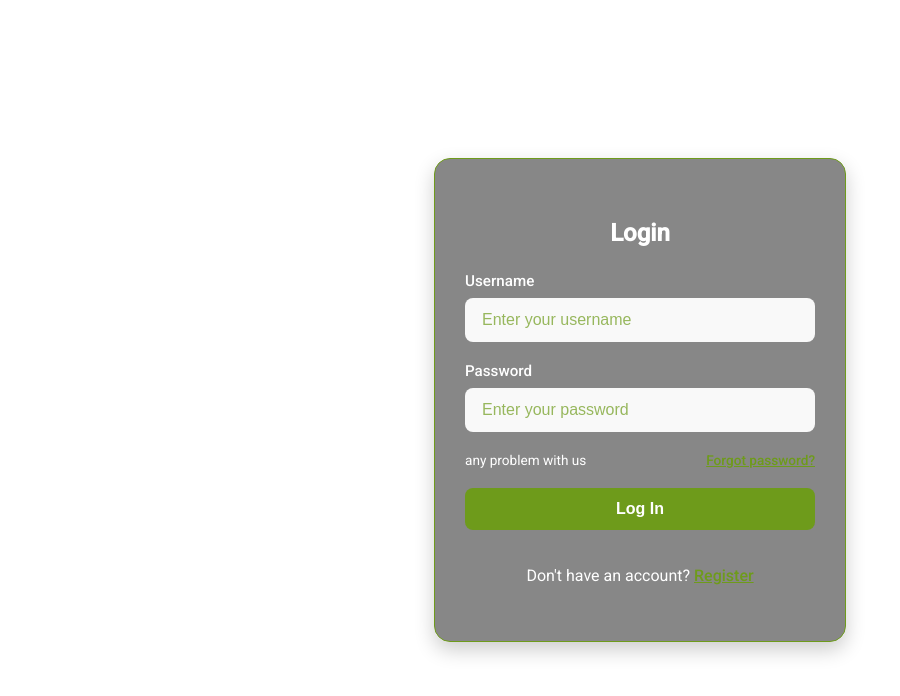
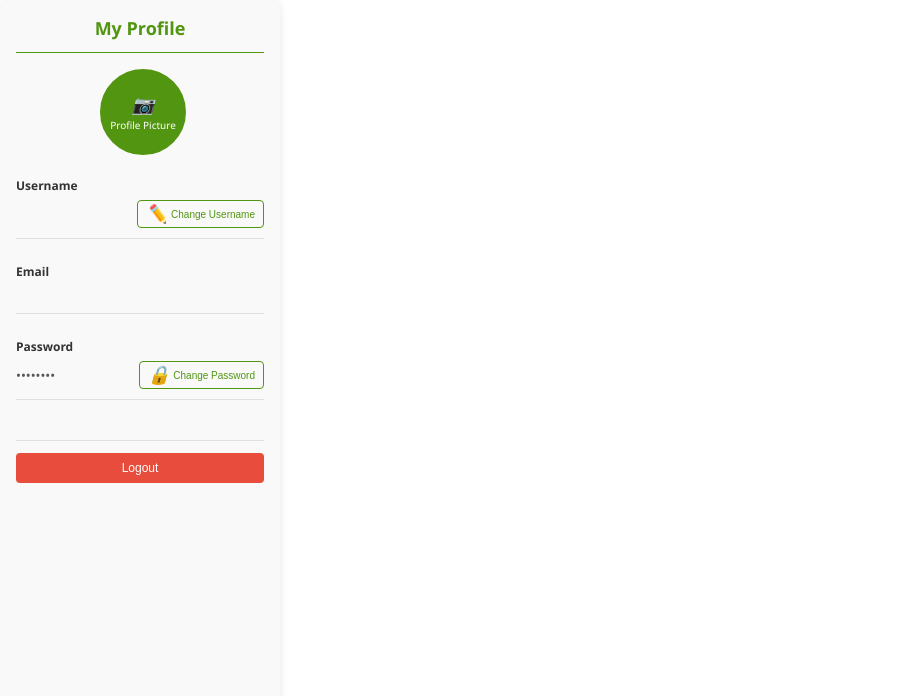
Before and after one commit to hamsacumar/ballerina, an Angular app in the folder froentend/: page /profile in a window 1280 px wide. Before the commit this address led to /. Shown: the top 696 px of the page, without its empty margins (0-900 px from the left). Built offline with nearby package versions, Linux system fonts and the light colour scheme; no server answers.

Commit message:
Update profile container

```diff
--- a/froentend/src/app/home/home.component.css
+++ b/froentend/src/app/home/home.component.css
@@ -124,7 +124,7 @@
   position: fixed;
   bottom: 120px;
   right: 100px;
-  z-index: 1000;
+  z-index: 999;
 }
 
 .add-category-container button {
--- a/froentend/src/app/profile/profile.component.css
+++ b/froentend/src/app/profile/profile.component.css
@@ -1,42 +1,45 @@
 .profile-container {
   background: #f9f9f9;
-  border-radius: 12px;
-  box-shadow: 0 4px 12px rgba(0, 0, 0, 0.1);
-  padding: 24px;
-  max-width: 400px;
-  width: 100%;
-  min-height: 200px;
-  height: auto;
-  overflow-y: visible;
-  font-family: "Segoe UI", Tahoma, Geneva, Verdana, sans-serif;
+  border-radius: 8px;
+  box-shadow: 0 2px 8px rgba(0, 0, 0, 0.1);
+  padding: 16px;
+  max-width: 280px;
+  width: 280px;
+  min-height: 150px;
+  height: 100%;
+  overflow: visible;
+  font-family: 'Segoe UI', Tahoma, Geneva, Verdana, sans-serif;
+  margin: 0;
+  overflow-y: auto;
+  box-sizing: border-box;
 }
 
 .profile-header {
   text-align: center;
-  margin-bottom: 24px;
-  border-bottom: 2px solid #529511;
-  padding-bottom: 16px;
+  margin-bottom: 16px;
+  border-bottom: 1px solid #529511;
+  padding-bottom: 12px;
 }
 
 .profile-header h2 {
   color: #529511;
   margin: 0;
-  font-size: 24px;
+  font-size: 18px;
   font-weight: 600;
 }
 
 /* Profile Image Section */
 .profile-image-section {
   text-align: center;
-  margin-bottom: 32px;
+  margin-bottom: 20px;
 }
 
 .image-container {
   position: relative;
   display: inline-block;
-  margin-bottom: 12px;
-  width: 120px;
-  height: 120px;
+  margin-bottom: 8px;
+  width: 80px;
+  height: 80px;
 }
 
 .profile-image {
@@ -44,16 +47,16 @@
   height: 100%;
   border-radius: 50%;
   object-fit: cover;
-  border: 4px solid #529511;
+  border: 3px solid #529511;
   display: block;
 }
 
 .image-overlay {
   position: absolute;
-  top: 4px;
-  left: 4px;
-  right: 4px;
-  bottom: 4px;
+  top: 3px;
+  left: 3px;
+  right: 3px;
+  bottom: 3px;
   background: rgba(82, 149, 17, 0.8);
   border-radius: 50%;
   display: flex;
@@ -64,14 +67,14 @@
   cursor: pointer;
   transition: opacity 0.3s ease;
   color: white;
-  font-size: 12px;
+  font-size: 10px;
   font-weight: 500;
   box-sizing: border-box;
 }
 
 .profile-image-placeholder {
-  width: 120px;
-  height: 120px;
+  width: 80px;
+  height: 80px;
   border-radius: 50%;
   background: #529511;
   display: flex;
@@ -79,8 +82,8 @@
   align-items: center;
   justify-content: center;
   color: white;
-  font-size: 12px;
-  border: 4px solid #529511;
+  font-size: 10px;
+  border: 3px solid #529511;
 }
 
 .image-container:hover .image-overlay {
@@ -88,41 +91,41 @@
 }
 
 .camera-icon {
-  font-size: 24px;
-  margin-bottom: 4px;
+  font-size: 18px;
+  margin-bottom: 2px;
 }
 
 .edit-icon {
-  font-size: 24px;
+  font-size: 18px;
   margin: 0;
   padding: 0;
   line-height: 1;
 }
 
 .image-overlay span {
-  margin: 6px 0 0 0;
+  margin: 4px 0 0 0;
   padding: 0;
   display: block;
   line-height: 1;
-  font-size: 12px;
+  font-size: 10px;
 }
 
 /* User Info Section */
 .user-info-section {
-  gap: 20px;
+  gap: 12px;
   display: flex;
   flex-direction: column;
 }
 
 .info-item {
-  margin-bottom: 20px;
+  margin-bottom: 12px;
   border-bottom: 1px solid #e0e0e0;
-  padding-bottom: 16px;
-  min-height: 60px;
+  padding-bottom: 10px;
+  min-height: 40px;
 }
 
 .info-item:last-child {
-  border-bottom: none;
+  padding-bottom: 0;
   margin-bottom: 0;
 }
 
@@ -130,8 +133,8 @@
   display: block;
   font-weight: 600;
   color: #333;
-  margin-bottom: 8px;
-  font-size: 14px;
+  margin-bottom: 6px;
+  font-size: 12px;
 }
 
 .info-content {
@@ -142,23 +145,23 @@
   display: flex;
   align-items: center;
   justify-content: space-between;
-  gap: 12px;
+  gap: 8px;
 }
 
 .info-value {
   color: #555;
-  font-size: 16px;
+  font-size: 13px;
   flex: 1;
-  min-height: 20px;
+  min-height: 16px;
 }
 
 .email-verified {
   color: #529511;
-  font-size: 12px;
+  font-size: 10px;
   font-weight: 500;
   background: rgba(82, 149, 17, 0.1);
-  padding: 2px 8px;
-  border-radius: 12px;
+  padding: 2px 6px;
+  border-radius: 8px;
 }
 
 /* Edit Buttons */
@@ -166,15 +169,15 @@
   background: transparent;
   border: 1px solid #529511;
   color: #529511;
-  padding: 6px 12px;
-  border-radius: 6px;
+  padding: 4px 8px;
+  border-radius: 4px;
   cursor: pointer;
-  font-size: 12px;
+  font-size: 10px;
   font-weight: 500;
   transition: all 0.3s ease;
   display: flex;
   align-items: center;
-  gap: 4px;
+  gap: 3px;
 }
 
 .edit-btn:hover {
@@ -184,19 +187,19 @@
 
 /* Forms */
 .edit-form {
-  margin-top: 12px;
+  margin-top: 8px;
 }
 
 .input-group {
-  margin-bottom: 12px;
+  margin-bottom: 8px;
 }
 
 .form-input {
   width: 100%;
-  padding: 12px;
-  border: 2px solid #e0e0e0;
-  border-radius: 6px;
-  font-size: 14px;
+  padding: 8px;
+  border: 1px solid #e0e0e0;
+  border-radius: 4px;
+  font-size: 12px;
   transition: border-color 0.3s ease;
   box-sizing: border-box;
 }
@@ -211,23 +214,23 @@
 }
 
 .password-fields .input-group {
-  margin-bottom: 16px;
+  margin-bottom: 10px;
 }
 
 .form-actions {
   display: flex;
-  gap: 12px;
-  margin-top: 16px;
+  gap: 8px;
+  margin-top: 12px;
 }
 
 .cancel-btn {
   background: #f5f5f5;
   border: 1px solid #ddd;
   color: #666;
-  padding: 10px 16px;
-  border-radius: 6px;
+  padding: 6px 12px;
+  border-radius: 4px;
   cursor: pointer;
-  font-size: 14px;
+  font-size: 11px;
   transition: all 0.3s ease;
   flex: 1;
 }
@@ -240,10 +243,10 @@
   background: #529511;
   border: none;
   color: white;
-  padding: 10px 16px;
-  border-radius: 6px;
+  padding: 6px 12px;
+  border-radius: 4px;
   cursor: pointer;
-  font-size: 14px;
+  font-size: 11px;
   font-weight: 500;
   transition: all 0.3s ease;
   flex: 1;
@@ -266,54 +269,54 @@
 /* Messages */
 .loading-message {
   color: #529511;
-  font-size: 12px;
+  font-size: 10px;
   text-align: center;
-  margin-top: 8px;
+  margin-top: 6px;
 }
 
 .success-message {
   color: #27ae60;
   background: rgba(39, 174, 96, 0.1);
-  padding: 8px 12px;
+  padding: 6px 8px;
   border-radius: 4px;
-  font-size: 12px;
-  margin-top: 8px;
+  font-size: 10px;
+  margin-top: 6px;
   text-align: center;
 }
 
 .error-message {
   color: #e74c3c;
   background: rgba(231, 76, 60, 0.1);
-  padding: 8px 12px;
+  padding: 6px 8px;
   border-radius: 4px;
-  font-size: 12px;
-  margin-top: 8px;
+  font-size: 10px;
+  margin-top: 6px;
   text-align: center;
 }
 
 .validation-error {
   color: #e74c3c;
-  font-size: 12px;
-  margin-top: 4px;
+  font-size: 10px;
+  margin-top: 3px;
 }
 
 .validation-errors {
-  margin-top: 8px;
+  margin-top: 6px;
 }
 
 /* Scrollbar Styling */
 .profile-container::-webkit-scrollbar {
-  width: 6px;
+  width: 4px;
 }
 
 .profile-container::-webkit-scrollbar-track {
   background: #f1f1f1;
-  border-radius: 3px;
+  border-radius: 2px;
 }
 
 .profile-container::-webkit-scrollbar-thumb {
   background: #529511;
-  border-radius: 3px;
+  border-radius: 2px;
 }
 
 .profile-container::-webkit-scrollbar-thumb:hover {
@@ -321,18 +324,23 @@
 }
 
 /* Responsive Design */
-@media (max-width: 480px) and (max-height: 800px) {
+@media (max-width: 300px) and (max-height: 800px) {
   .profile-container {
-    padding: 16px;
+    padding: 12px;
     max-width: 100%;
-    height: auto; /* Makes height adjustable with content */
-    min-height: auto; /* Remove any fixed min-height */
-    overflow-y: visible; /* Allow scrolling if content exceeds viewport */
+    height: auto;
+    min-height: auto;
+    overflow-y: visible;
   }
 
-  .profile-image {
-    width: 100px;
-    height: 100px;
+  .profile-image, .profile-image-placeholder {
+    width: 60px;
+    height: 60px;
+  }
+
+  .image-container {
+    width: 60px;
+    height: 60px;
   }
 
   .form-actions {
@@ -342,41 +350,46 @@
   .info-display {
     flex-direction: column;
     align-items: flex-start;
-    gap: 8px;
+    gap: 6px;
   }
 
   .edit-btn {
     align-self: flex-start;
+  }
+
+   .profile-modal-overlay {
+    padding: 70px 45px 20px 15px; /* Adjusted for mobile */
   }
 }
 
 /* Logout Section */
 .logout-section {
   border-bottom: none;
-  margin-top: 24px;
-  padding-top: 16px;
-  border-top: 2px solid #e0e0e0;
+  margin-top: 16px;
+  padding-top: 12px;
+  border-top: 1px solid #e0e0e0;
+  margin-bottom: 0;
 }
 
 .logout-btn {
   background: #e74c3c;
   border: none;
   color: white;
-  padding: 12px 20px;
-  border-radius: 6px;
+  padding: 8px 16px;
+  border-radius: 4px;
   cursor: pointer;
-  font-size: 14px;
+  font-size: 12px;
   font-weight: 500;
   transition: all 0.3s ease;
   width: 100%;
   display: flex;
   align-items: center;
   justify-content: center;
-  gap: 8px;
+  gap: 6px;
 }
 
 .logout-btn:hover {
   background: #c0392b;
   transform: translateY(-1px);
-  box-shadow: 0 4px 8px rgba(231, 76, 60, 0.3);
+  box-shadow: 0 2px 6px rgba(231, 76, 60, 0.3);
 }
--- a/froentend/src/app/profile/profile.component.ts
+++ b/froentend/src/app/profile/profile.component.ts
@@ -14,6 +14,7 @@ import {
 import { CommonModule } from '@angular/common';
 import { ProfileService } from '../service/profile.service';
 import { ChangePasswordRequest,User } from '../model/profile.model';
+import { Output, EventEmitter } from '@angular/core';
 
 @Component({
   selector: 'app-profile',
@@ -70,15 +71,9 @@ export class ProfileComponent implements OnInit {
   }
 
   ngOnInit(): void {
-    //  if (typeof localStorage !== 'undefined') {
-    //    this.loadUserProfile();
-    //  }
-    this.user = {
-      username: 'testuser',
-      email: 'test@example.com',
-      role: 'user',
-      createdAt: new Date().toISOString(),
-    };
+     if (typeof localStorage !== 'undefined') {
+       this.loadUserProfile();
+     }
   }
 
   loadUserProfile(): void {
@@ -285,10 +280,12 @@ export class ProfileComponent implements OnInit {
     this.imageSuccess = '';
   }
 
+  @Output() closeModal = new EventEmitter<void>();
+
   logout(): void {
     // Add your logout logic here
     console.log('Logging out...');
-    // Example: this.authService.logout();
+    this.closeModal.emit();
     // Example: this.router.navigate(['/login']);
   }
 }
--- a/froentend/src/app/shared/header/header.component.css
+++ b/froentend/src/app/shared/header/header.component.css
@@ -13,6 +13,7 @@
   height: 50px;
 }
 
+
 /* Navbar content container */
 .navbar-content {
   width: 100%;
@@ -26,6 +27,8 @@
 /* Brand/logo section */
 .navbar-brand {
   margin-left: 10px;
+  display: flex;
+  align-items: center;
 }
 
 .navbar-brand .app-name {
@@ -70,108 +73,111 @@
   transition: transform 0.2s;
 }
 
-/* Profile dropdown */
-.profile-dropdown {
-  position: relative;
-  margin-right: 5px;
+/* Logo image */
+.navbar-logo {
+  height: 36px;
+  width: 36px;
+  object-fit: contain;
+  margin-right: 10px;
+  border-radius: 4px;
+  vertical-align: middle;
 }
 
-/* Dropdown menu */
-.dropdown-menu {
-  position: absolute;
-  right: 0;
-  top: calc(100% + 5px);
-  background: white;
-  border-radius: 8px;
-  box-shadow: 0 4px 12px rgba(0, 0, 0, 0.15);
-  min-width: 180px;
-  opacity: 0;
-  transform: translateY(-5px);
-  visibility: hidden;
-  transition: all 0.25s cubic-bezier(0.4, 0, 0.2, 1);
-  z-index: 1001;
-  padding: 8px 0;
-}
-
-.dropdown-menu.open {
-  opacity: 1;
-  transform: translateY(0);
-  visibility: visible;
-}
-
-.dropdown-item {
-  width: 100%;
-  padding: 10px 16px;
-  text-align: left;
-  background: none;
-  border: none;
-  color: #333;
-  cursor: pointer;
-  font-size: 0.95rem;
-  transition: all 0.2s ease;
-  display: flex;
-  align-items: center;
-}
-
-.dropdown-item:hover {
-  background-color: #f5f5f5;
-  color: #000;
-}
-
-.dropdown-item.logout {
-  color: #d32f2f;
-  border-top: 1px solid #f0f0f0;
-  margin-top: 4px;
-  padding-top: 12px;
-}
-
-.dropdown-item.logout:hover {
-  background-color: #ffebee;
-  color: #b71c1c;
-}
-
-/* Dropdown overlay */
-.dropdown-overlay {
+/* Profile Modal Styles */
+.profile-modal-overlay {
   position: fixed;
   top: 0;
   left: 0;
-  right: 0;
-  bottom: 0;
-  background: rgba(0, 0, 0, 0.3);
+  width: 100%;
+  height: 100%;
+  background: rgba(0, 0, 0, 0.5);
+  display: flex;
+  align-items: flex-start;
+  justify-content: flex-start;
   opacity: 0;
   visibility: hidden;
-  transition: all 0.25s ease;
-  z-index: 1000;
+  transition: all 0.4s cubic-bezier(0.25, 0.8, 0.25, 1);
+  z-index: 1001; /* Higher than Add Category button */
+  padding: 80px 0 20px 0; /* Changed right padding from 30px to 60px for 30px left shift */
+  overflow-y: auto;
 }
 
-.dropdown-overlay.active {
+.profile-modal-overlay.active {
   opacity: 1;
   visibility: visible;
 }
 
-/* Animation for dropdown items */
-@keyframes fadeIn {
-  from { opacity: 0; transform: translateY(-5px); }
-  to { opacity: 1; transform: translateY(0); }
+.profile-modal-content {
+  position: absolute;
+  overflow: visible;
+  animation: slideInRight 0.4s cubic-bezier(0.25, 0.8, 0.25, 1);
+  margin-left: 0;
+  margin-right: 0;
+  margin-bottom: 20px;
+  box-shadow: 0 8px 32px rgba(0, 0, 0, 0.3);
+  right: 30px;
+  top: 80px;
+   bottom: 20px;
+  max-height: calc(100vh - 100px);
+  overflow-y: auto;
 }
 
-.dropdown-menu.open .dropdown-item {
-  animation: fadeIn 0.3s forwards;
+.close-btn {
+  position: absolute;
+  top: 10px;
+  right: 15px;
+  background: rgba(255, 255, 255, 0.9);
+  border: none;
+  font-size: 24px;
+  color: #666;
+  cursor: pointer;
+  z-index: 1002;
+  width: 32px;
+  height: 32px;
+  border-radius: 50%;
+  display: flex;
+  align-items: center;
+  justify-content: center;
+  transition: all 0.3s ease;
+  backdrop-filter: blur(5px);
 }
 
-.dropdown-menu.open .dropdown-item:nth-child(1) {
-  animation-delay: 0.1s;
+.close-btn:hover {
+  background: rgba(255, 255, 255, 1);
+  color: #333;
+  transform: scale(1.1);
 }
 
-.dropdown-menu.open .dropdown-item:nth-child(2) {
-  animation-delay: 0.2s;
+/* Improved slide-in animation */
+@keyframes slideInRight {
+  0% {
+    transform: translateX(100%);
+    opacity: 0;
+  }
+  100% {
+    transform: translateX(0);
+    opacity: 1;
+  }
 }
-/* Logo image */
-.navbar-logo {
-  height: 36px;      /* Adjust to fit navbar height */
-  width: 36px;       /* Keep it square */
-  object-fit: contain;
-  margin-right: 10px; /* Space between logo and app name */
-  border-radius: 4px; /* Optional: rounded corners */
-  vertical-align: middle;
+
+/* Responsive adjustments */
+@media (max-width: 768px) {
+  .profile-modal-overlay {
+    padding: 70px 15px 20px 15px;
+  }
+
+  .profile-modal-content {
+    margin-left: 15px;
+  }
 }
+
+@media (max-width: 480px) {
+  .profile-modal-overlay {
+    justify-content: center; /* Center on mobile */
+    padding: 60px 10px 20px 10px;
+  }
+
+  .profile-modal-content {
+    margin-left: 0;
+  }
+}
--- a/froentend/src/app/shared/header/header.component.html
+++ b/froentend/src/app/shared/header/header.component.html
@@ -2,43 +2,35 @@
   <div class="navbar-content">
     <!-- Logo / Title -->
     <div class="navbar-brand">
-  <img src="a/Users/nirojiha/Desktop/ballerina/froentend/src/assets/logo.jpg" alt="Tab Wallet Logo" class="navbar-logo" />
-  <span class="app-name">Tab Wallet</span>
-</div>
-
-
+      <img src="assets/logo.jpg" alt="Tab Wallet Logo" class="navbar-logo" />
+      <span class="app-name">Tab Wallet</span>
+    </div>
 
     <!-- Right Side Actions -->
     <div class="navbar-actions">
-      <!-- Dark Mode Button Placeholder -->
+      <!-- Dark Mode Button -->
       <button class="icon-btn" title="Toggle Dark Mode">
         <svg xmlns="http://www.w3.org/2000/svg" height="20" width="20" viewBox="0 0 24 24" fill="currentColor">
-          <path
-            d="M12 3a9 9 0 0 0 0 18 9 9 0 0 1 0-18zm0-2a11 11 0 0 1 0 22A11 11 0 0 1 12 1z"
-          />
+          <path d="M12 3a9 9 0 0 0 0 18 9 9 0 0 1 0-18zm0-2a11 11 0 0 1 0 22A11 11 0 0 1 12 1z" />
         </svg>
       </button>
 
-      <!-- Profile Dropdown -->
-      <div class="profile-dropdown" #profileDropdown>
-        <button class="icon-btn profile-btn" (click)="toggleProfileDropdown()">
+      <!-- Profile Button -->
+      <div class="profile-section" #profileDropdown>
+        <button class="icon-btn profile-btn" (click)="toggleProfileModal()">
           <svg width="20" height="20" viewBox="0 0 24 24" fill="currentColor">
-            <path
-              d="M12 12c2.21 0 4-1.79 4-4s-1.79-4-4-4-4
-                 1.79-4 4 1.79 4 4 4zm0 2c-2.67
-                 0-8 1.34-8 4v2h16v-2c0-2.66-5.33-4-8-4z"
-            />
+            <path d="M12 12c2.21 0 4-1.79 4-4s-1.79-4-4-4-4 1.79-4 4 1.79 4 4 4zm0 2c-2.67 0-8 1.34-8 4v2h16v-2c0-2.66-5.33-4-8-4z" />
           </svg>
         </button>
-
-        <div class="dropdown-menu" [class.open]="isProfileDropdownOpen">
-          <button class="dropdown-item" (click)="openSettings()">Settings</button>
-          <button class="dropdown-item logout" (click)="logout()">Logout</button>
-        </div>
       </div>
     </div>
   </div>
+</header>
 
-  <!-- Overlay -->
-  <div class="dropdown-overlay" [class.active]="isProfileDropdownOpen" (click)="closeProfileDropdown()"></div>
-</header>
+<!-- Profile Modal (outside header) -->
+<div class="profile-modal-overlay" [class.active]="isProfileModalOpen" (click)="closeProfileModal()">
+  <div class="profile-modal-content" (click)="$event.stopPropagation()">
+    <button class="close-btn" (click)="closeProfileModal()">×</button>
+    <app-profile (closeModal)="closeProfileModal()"></app-profile>
+  </div>
+</div>
--- a/froentend/src/app/shared/header/header.component.ts
+++ b/froentend/src/app/shared/header/header.component.ts
@@ -1,48 +1,50 @@
 import { Component, ElementRef, HostListener, ViewChild } from '@angular/core';
 import { Router, RouterModule } from '@angular/router';
 import { CommonModule } from '@angular/common';
+import { ProfileComponent } from '../../profile/profile.component'; // Import ProfileComponent
 
 @Component({
   selector: 'app-header',
-  standalone: true, // Mark as standalone
-  imports: [CommonModule, RouterModule], // Required for *ngIf and routerLink
+  standalone: true,
+  imports: [CommonModule, RouterModule, ProfileComponent], // Add ProfileComponent here
   templateUrl: './header.component.html',
-  styleUrls: ['./header.component.css']
+  styleUrls: ['./header.component.css'],
 })
+
 export class HeaderComponent {
   @ViewChild('profileDropdown', { static: false }) profileDropdown!: ElementRef;
-  isProfileDropdownOpen = false;
+  isProfileModalOpen = false; // Changed from isProfileDropdownOpen
 
   constructor(private router: Router) {}
 
-  toggleProfileDropdown(): void {
-    this.isProfileDropdownOpen = !this.isProfileDropdownOpen;
+  toggleProfileModal(): void {
+    // Renamed method
+    this.isProfileModalOpen = !this.isProfileModalOpen;
   }
 
-  closeProfileDropdown(): void {
-    this.isProfileDropdownOpen = false;
-  }
-
-  openSettings(): void {
-    this.closeProfileDropdown();
-    this.router.navigate(['/profile']);
+  closeProfileModal(): void {
+    // Renamed method
+    this.isProfileModalOpen = false;
   }
 
   logout(): void {
-    this.closeProfileDropdown();
+    this.closeProfileModal(); // Updated method name
     localStorage.removeItem('userToken');
     this.router.navigate(['/login']);
   }
 
   @HostListener('document:click', ['$event'])
   onClickOutside(event: Event) {
-    if (this.profileDropdown && !this.profileDropdown.nativeElement.contains(event.target)) {
-      this.closeProfileDropdown();
+    if (
+      this.profileDropdown &&
+      !this.profileDropdown.nativeElement.contains(event.target)
+    ) {
+      this.closeProfileModal(); // Updated method name
     }
   }
 
   @HostListener('document:keydown.escape')
   onEscapeKey() {
-    this.closeProfileDropdown();
+    this.closeProfileModal(); // Updated method name
   }
 }
```
Also changed, not shown: froentend/src/app/app.routes.ts (+5 -4 lines).
